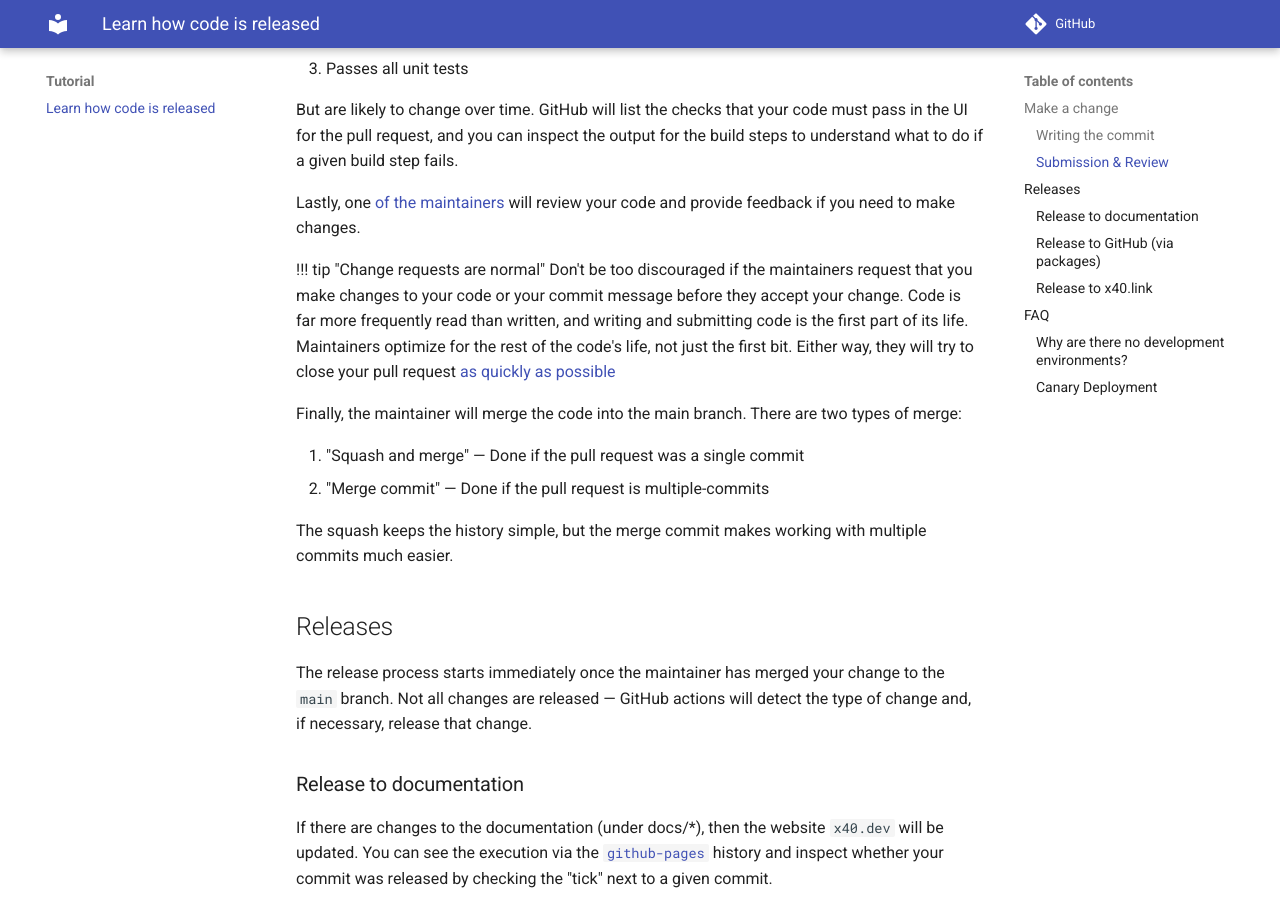
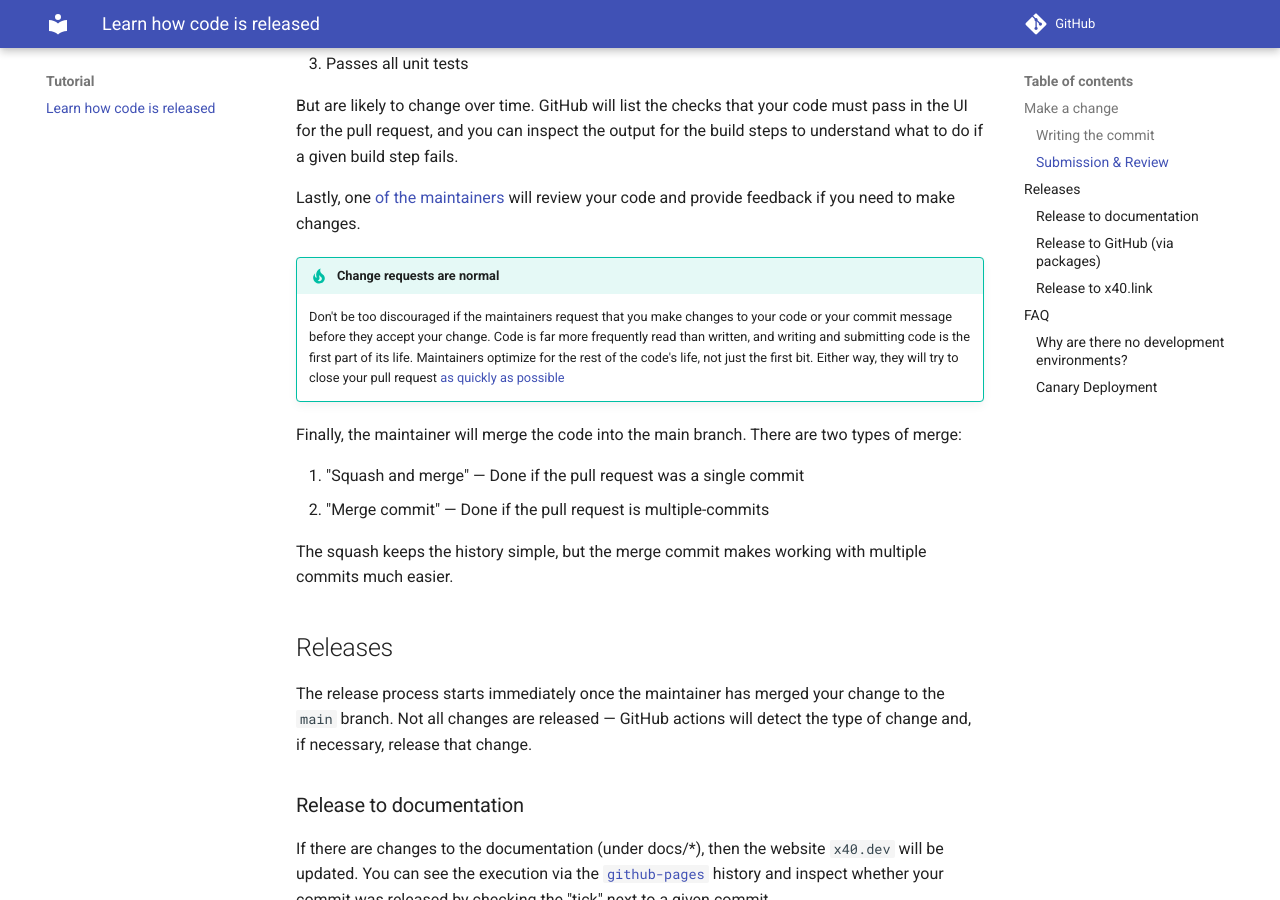
Before and after one commit to andrewhowdencom/x40.link, an MkDocs documentation site: the page built from docs/content/tutorial/learn-how-code-is-released.md, in a window 1280 px wide and 900 px high, scrolled down 3293 px. Built offline with MkDocs 1.6.1 and Material for MkDocs 9.7.7, drawn with Linux system fonts in a browser that asks for light colours; comment, search, counter and statistics services are not loaded; part of the change alters nothing that is shown; some of the changed text lies outside the part shown.

````diff
--- a/docs/content/tutorial/learn-how-code-is-released.md
+++ b/docs/content/tutorial/learn-how-code-is-released.md
@@ -22,7 +22,8 @@ into your account. Once done, you must
 [clone the repository onto your workstation](https://docs.github.com/en/repositories/creating-and-managing-repositories/cloning-a-repository).
 Then, edit the files as you see fit!
 
-So we can understand, we'll look at [a commit that adds a new flag to specify the server listen address](TODO):
+So we can understand, we'll look at
+[a commit that adds a new flag to specify the server listen address](https://github.com/andrewhowdencom/x40.link/commit/980057a1c2b96af21a5d2fbf076f271e8e3475dc):
 
 ```bash
 # Create a new branch on your fork.
--- a/docs/mkdocs.yml
+++ b/docs/mkdocs.yml
@@ -20,6 +20,8 @@ markdown_extensions:
       anchor_linenums: true
       line_spans: __span
       pygments_lang_class: true
+  - admonition
+  - pymdownx.details
   - pymdownx.inlinehilite
   - pymdownx.snippets
   - pymdownx.superfences
````
Also changed, not shown: 2 other files.
